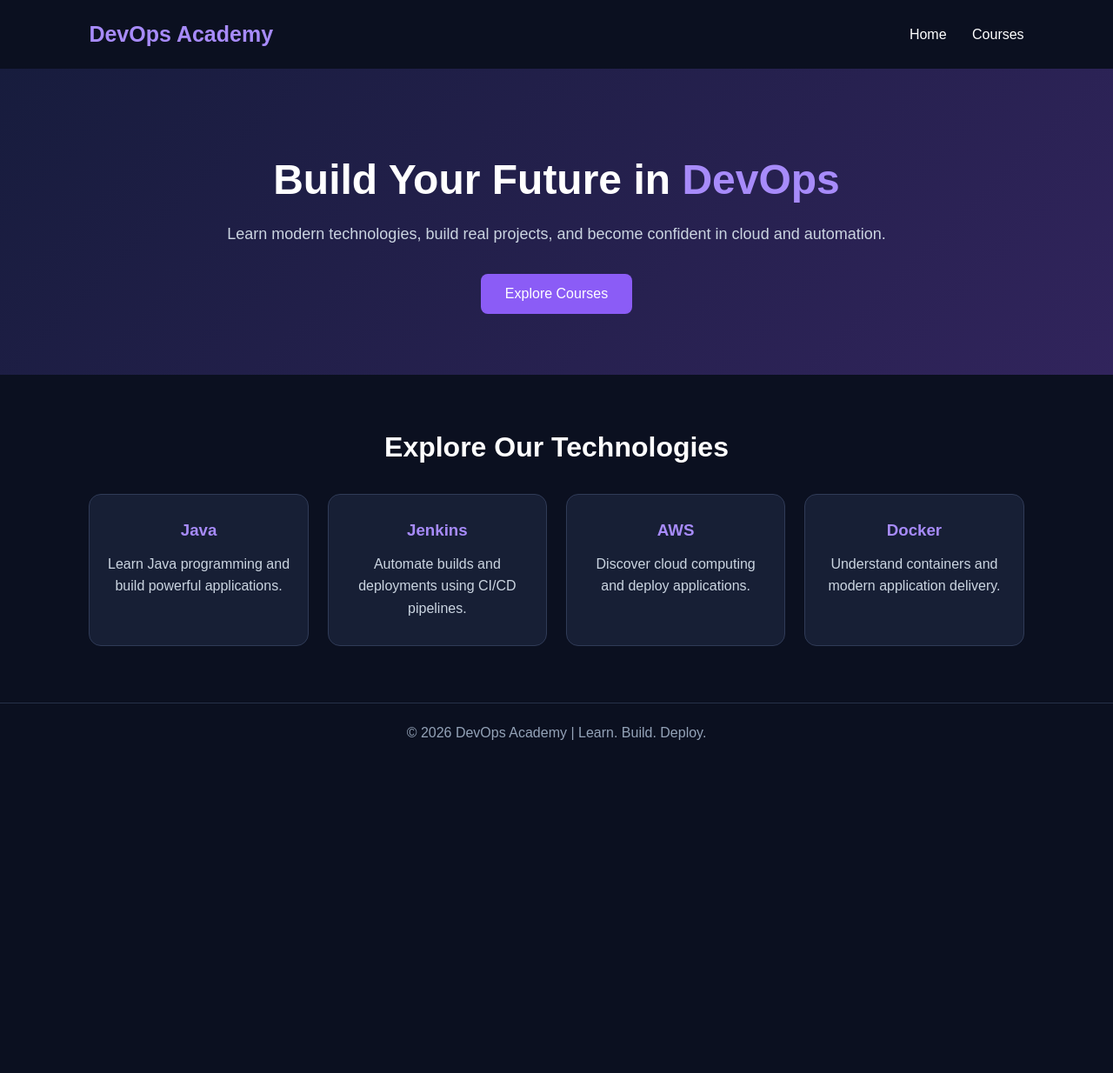
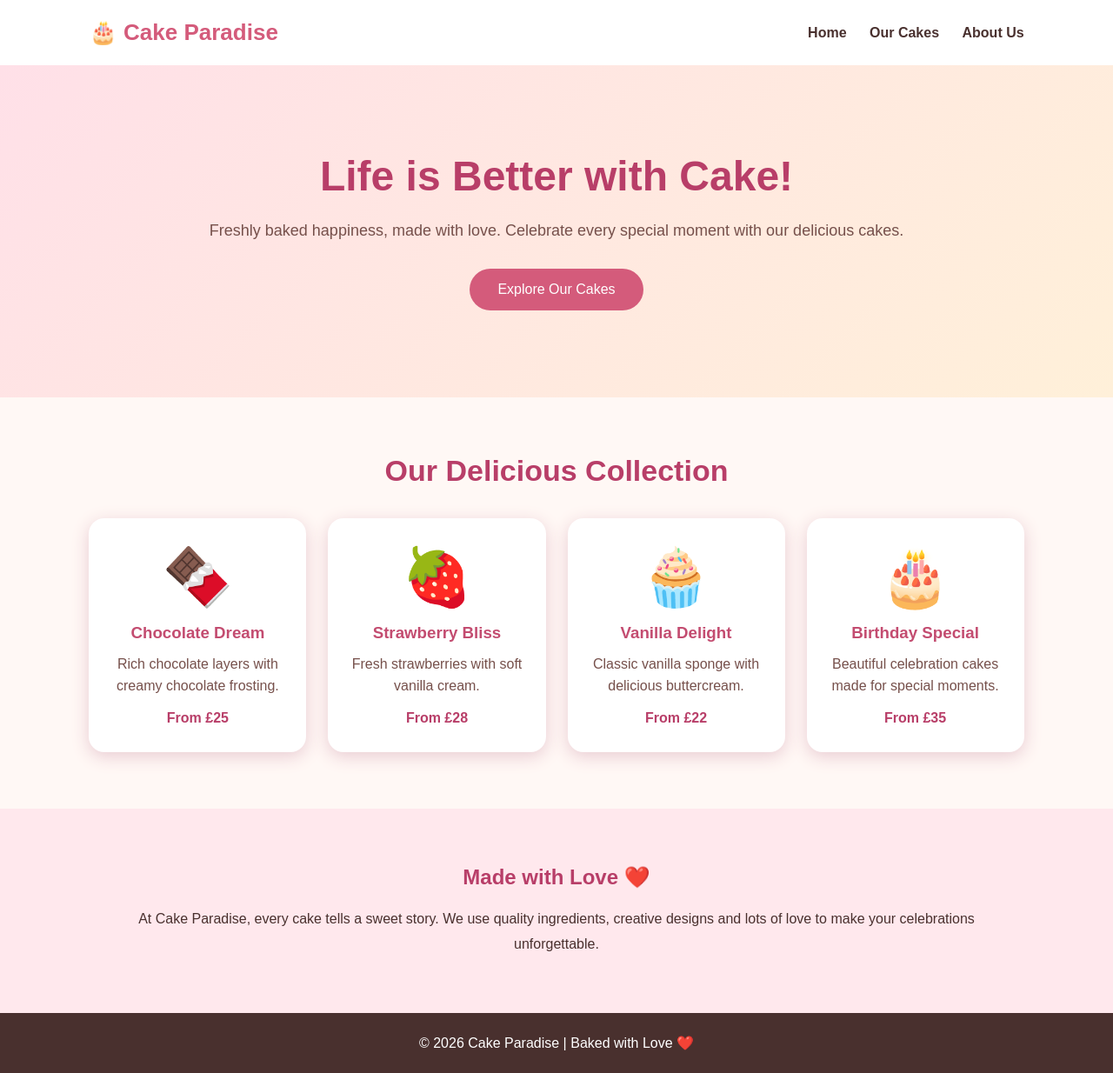
Before and after one commit to anilgit432/jenkins-deployment--3nodes, a Java web app: page / in a window 1280 px wide. Shown: the whole page at 87% size. Before the commit the page ends 851 px from the top, so only its background shows below. Run offline with Tomcat 11, a stand-in JSP engine, Linux system fonts and the light colour scheme.

Commit message:
Update index.jsp

```diff
--- a/src/main/webapp/index.jsp
+++ b/src/main/webapp/index.jsp
@@ -3,7 +3,7 @@
 <!DOCTYPE html>
 <html>
 <head>
-    <title>DevOps Academy</title>
+    <title>Cake Paradise | Sweet Moments</title>
     <meta name="viewport" content="width=device-width, initial-scale=1">
 
     <style>
@@ -15,98 +15,144 @@
 
         body {
             font-family: Arial, sans-serif;
-            background: #0b1020;
-            color: white;
+            background: #fff8f5;
+            color: #49302e;
         }
 
         nav {
             display: flex;
             justify-content: space-between;
-            padding: 25px 8%;
             align-items: center;
+            padding: 22px 8%;
+            background: white;
         }
 
         .logo {
-            font-size: 25px;
+            font-size: 26px;
             font-weight: bold;
-            color: #a78bfa;
+            color: #d45b7b;
         }
 
         nav a {
-            color: white;
             text-decoration: none;
-            margin-left: 25px;
+            color: #49302e;
+            margin-left: 22px;
+            font-weight: bold;
         }
 
         .hero {
             text-align: center;
-            padding: 100px 20px 70px;
-            background: linear-gradient(135deg, #171c3d, #31245c);
+            padding: 100px 20px;
+            background: linear-gradient(135deg, #ffe0e8, #fff0d9);
         }
 
         .hero h1 {
             font-size: 48px;
+            color: #b83e68;
             margin-bottom: 20px;
         }
 
-        .hero h1 span {
-            color: #a78bfa;
+        .hero p {
+            font-size: 18px;
+            line-height: 1.7;
+            color: #76504b;
         }
 
-        .hero p {
-            color: #cbd5e1;
-            font-size: 18px;
-            line-height: 1.7;
+        .btn {
+            display: inline-block;
+            margin-top: 28px;
+            padding: 15px 32px;
+            background: #d45b7b;
+            color: white;
+            border-radius: 30px;
+            text-decoration: none;
         }
 
-        .button {
-            display: inline-block;
-            margin-top: 30px;
-            padding: 14px 28px;
-            background: #8b5cf6;
-            color: white;
-            text-decoration: none;
-            border-radius: 8px;
-        }
-
-        .courses {
+        .cakes {
             padding: 65px 8%;
             text-align: center;
         }
 
-        .courses h2 {
-            font-size: 32px;
+        .cakes h2 {
+            font-size: 34px;
+            color: #b83e68;
             margin-bottom: 35px;
         }
 
-        .cards {
+        .cake-grid {
             display: grid;
-            grid-template-columns: repeat(auto-fit, minmax(210px, 1fr));
-            gap: 22px;
+            grid-template-columns: repeat(auto-fit, minmax(220px, 1fr));
+            gap: 25px;
         }
 
-        .card {
-            background: #171f35;
+        .cake {
+            background: white;
             padding: 30px 20px;
-            border: 1px solid #303b57;
-            border-radius: 14px;
+            border-radius: 18px;
+            box-shadow: 0 5px 20px #e9cbd2;
+            transition: transform 0.3s;
         }
 
-        .card h3 {
-            color: #a78bfa;
+        .cake:hover {
+            transform: translateY(-8px);
+        }
+
+        .cake .emoji {
+            font-size: 65px;
             margin-bottom: 15px;
         }
 
-        .card p {
-            color: #cbd5e1;
+        .cake h3 {
+            color: #c34c70;
+            margin-bottom: 12px;
+        }
+
+        .cake p {
             line-height: 1.6;
+            color: #76504b;
+        }
+
+        .price {
+            color: #b83e68;
+            font-weight: bold;
+            margin-top: 15px;
+        }
+
+        .about {
+            text-align: center;
+            padding: 65px 12%;
+            background: #ffe8ed;
+        }
+
+        .about h2 {
+            color: #b83e68;
+            margin-bottom: 20px;
+        }
+
+        .about p {
+            line-height: 1.8;
         }
 
         footer {
+            background: #49302e;
+            color: white;
             text-align: center;
             padding: 25px;
-            color: #94a3b8;
-            border-top: 1px solid #263149;
+        }
+
+        @media (max-width: 600px) {
+            .hero h1 {
+                font-size: 34px;
+            }
+
+            nav {
+                flex-direction: column;
+                gap: 18px;
+            }
+
+            nav a {
+                margin: 0 8px;
+            }
         }
     </style>
 </head>
@@ -114,52 +160,73 @@
 <body>
 
 <nav>
-    <div class="logo">DevOps Academy</div>
+    <div class="logo">🎂 Cake Paradise</div>
     <div>
         <a href="#home">Home</a>
-        <a href="#courses">Courses</a>
+        <a href="#cakes">Our Cakes</a>
+        <a href="#about">About Us</a>
     </div>
 </nav>
 
 <section class="hero" id="home">
-    <h1>Build Your Future in <span>DevOps</span></h1>
+    <h1>Life is Better with Cake!</h1>
+
     <p>
-        Learn modern technologies, build real projects,
-        and become confident in cloud and automation.
+        Freshly baked happiness, made with love.
+        Celebrate every special moment with our delicious cakes.
     </p>
-    <a href="#courses" class="button">Explore Courses</a>
+
+    <a href="#cakes" class="btn">Explore Our Cakes</a>
 </section>
 
-<section class="courses" id="courses">
-    <h2>Explore Our Technologies</h2>
+<section class="cakes" id="cakes">
+    <h2>Our Delicious Collection</h2>
 
-    <div class="cards">
+    <div class="cake-grid">
 
-        <div class="card">
-            <h3>Java</h3>
-            <p>Learn Java programming and build powerful applications.</p>
+        <div class="cake">
+            <div class="emoji">🍫</div>
+            <h3>Chocolate Dream</h3>
+            <p>Rich chocolate layers with creamy chocolate frosting.</p>
+            <div class="price">From £25</div>
         </div>
 
-        <div class="card">
-            <h3>Jenkins</h3>
-            <p>Automate builds and deployments using CI/CD pipelines.</p>
+        <div class="cake">
+            <div class="emoji">🍓</div>
+            <h3>Strawberry Bliss</h3>
+            <p>Fresh strawberries with soft vanilla cream.</p>
+            <div class="price">From £28</div>
         </div>
 
-        <div class="card">
-            <h3>AWS</h3>
-            <p>Discover cloud computing and deploy applications.</p>
+        <div class="cake">
+            <div class="emoji">🧁</div>
+            <h3>Vanilla Delight</h3>
+            <p>Classic vanilla sponge with delicious buttercream.</p>
+            <div class="price">From £22</div>
         </div>
 
-        <div class="card">
-            <h3>Docker</h3>
-            <p>Understand containers and modern application delivery.</p>
+        <div class="cake">
+            <div class="emoji">🎂</div>
+            <h3>Birthday Special</h3>
+            <p>Beautiful celebration cakes made for special moments.</p>
+            <div class="price">From £35</div>
         </div>
 
     </div>
 </section>
 
+<section class="about" id="about">
+    <h2>Made with Love ❤️</h2>
+
+    <p>
+        At Cake Paradise, every cake tells a sweet story.
+        We use quality ingredients, creative designs and
+        lots of love to make your celebrations unforgettable.
+    </p>
+</section>
+
 <footer>
-    © 2026 DevOps Academy | Learn. Build. Deploy.
+    <p>© 2026 Cake Paradise | Baked with Love ❤️</p>
 </footer>
 
 </body>
```
